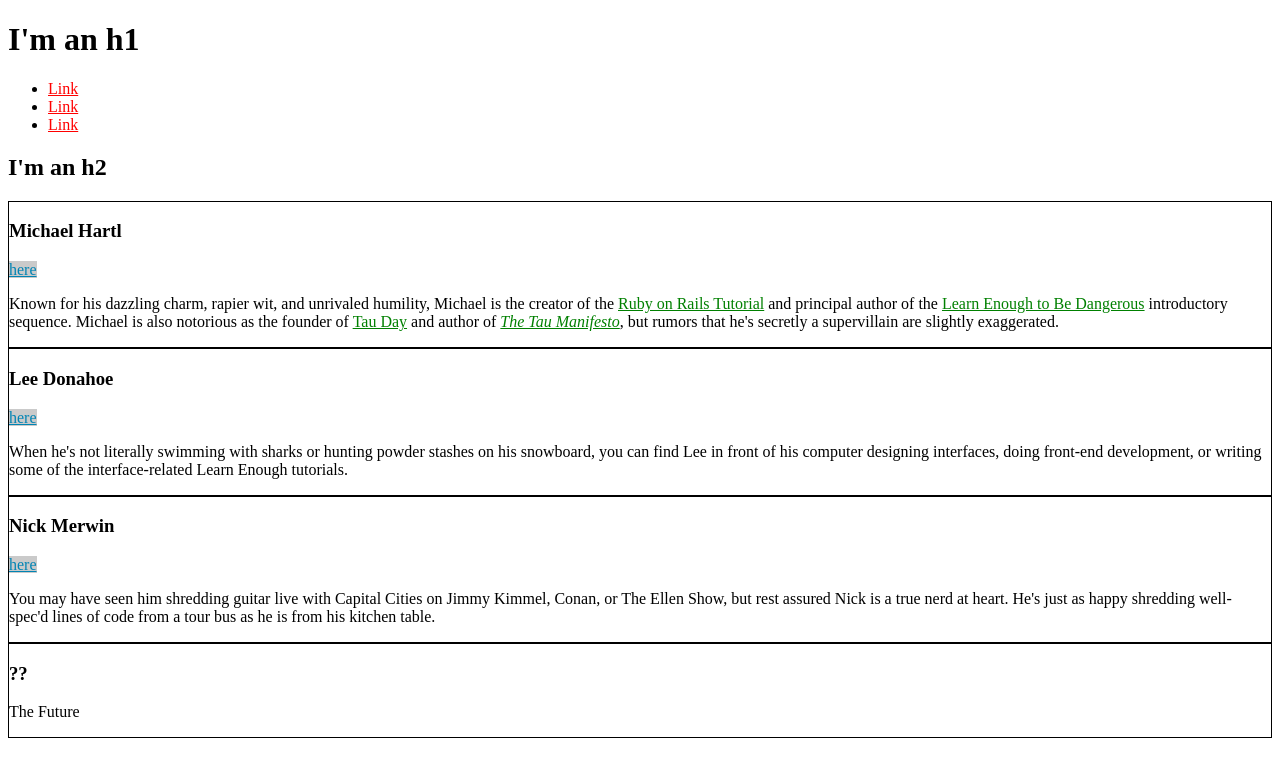
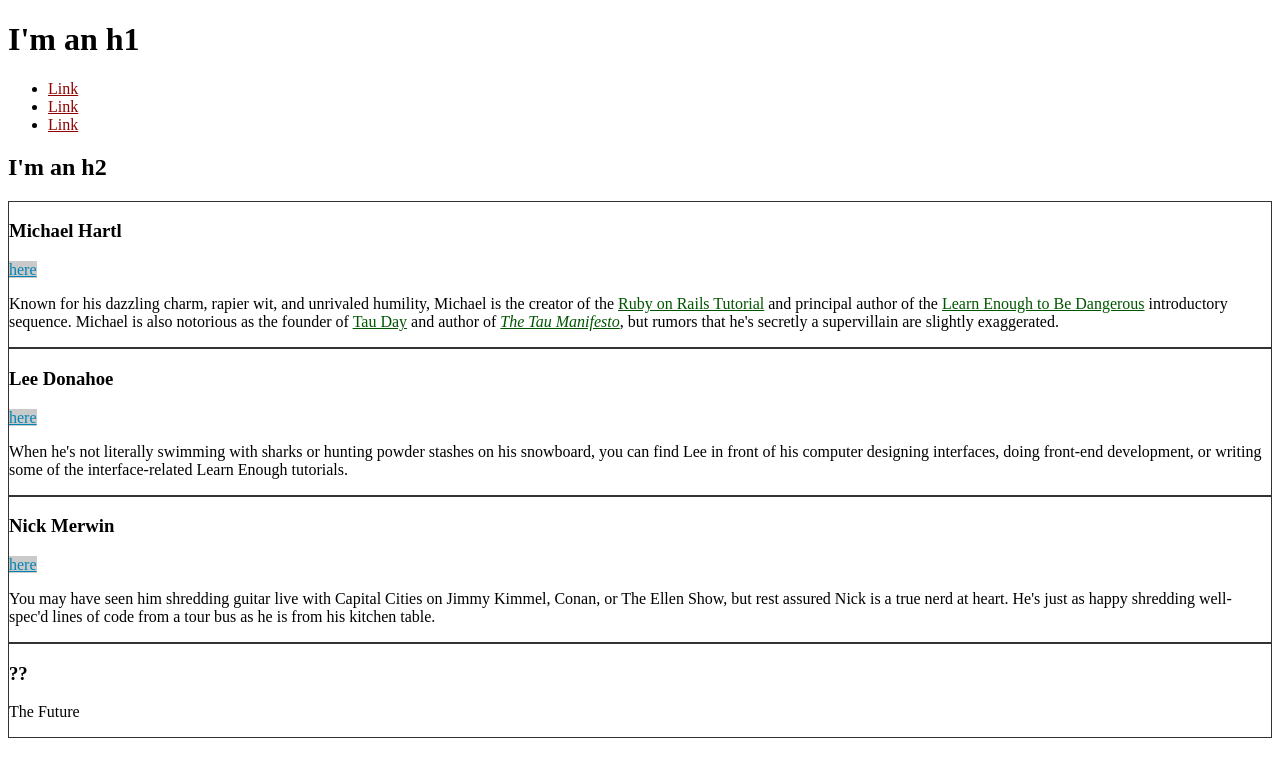
Before and after one commit to piccetto/piccetto.github.io, a Jekyll site: the page built from index.html, in a window 1280 px wide. Shown: the top 777 px of the page. Built offline with Jekyll 4.4.1, drawn with Linux system fonts in a browser that asks for light colours.

Commit message:
full shift to variables

```diff
--- a/assets/css/style.scss
+++ b/assets/css/style.scss
@@ -6,17 +6,20 @@ $twitter-verified-blue: #1dcaff;
 $twitter-background-blue: #c0deed;
 $twitter-dark-alpha: rgba(0, 132, 180,0.5);
 $social-background: rgba(150,150,150,0.5);
+$black: #333;
+$green: #005500;
+$red: #8f0000;
 
 a {
-    color: #f00;
+    color: $red;
 }
 
 .bio-box {
-    border: 1px solid black;
+    border: 1px solid $black;
 }
 
 .bio-copy a {
-    color: green;
+    color: $green;
 }
 
 .social-link {
```
